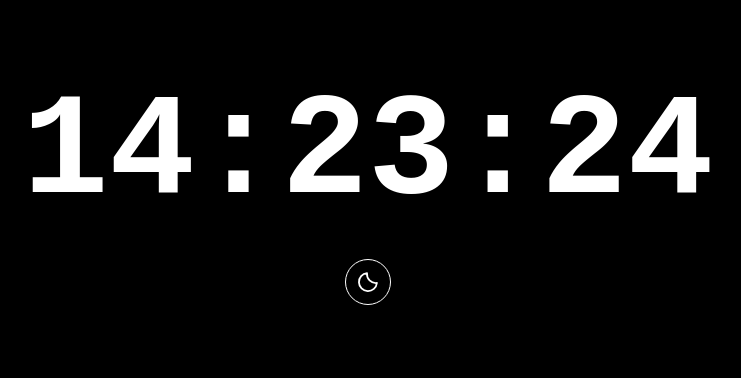
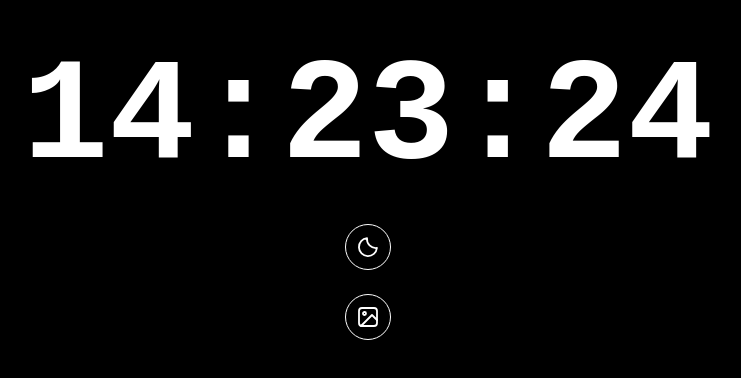
Before and after one commit to Jippie/Jippie.github.io, a plain HTML site: page clock.html in a window 1280 px wide. Shown: the part 212-590 px from the top of the page, without its empty margins (272-1013 px from the left). Drawn offline with Linux system fonts and the light colour scheme.

Commit message:
clock updates

```diff
--- a/clock.html
+++ b/clock.html
@@ -1,4 +1,3 @@
-
 <!DOCTYPE html>
 <html lang="nl">
 <head>
@@ -20,6 +19,13 @@
                         1.42-1.42"/>
             </svg>
         </button>
+        <button id="background" aria-label="Change background" title="Change background">
+            <svg id="background-icon" viewBox="0 0 24 24" aria-hidden="true">
+                <rect x="3" y="3" width="18" height="18" rx="3"/>
+                <circle cx="8.5" cy="8.5" r="1.5"/>
+                <path d="m21 15-5-5L5 21"/>
+            </svg>
+        </button>
     </main>
 </body>
 </html>
--- a/scripts/clock.js
+++ b/scripts/clock.js
@@ -7,6 +7,7 @@ let dark = localStorage.getItem("dark") !== "false";
 function updateClock() {
     clock.textContent = new Date().toLocaleTimeString("nl-NL");
 }
+
 function updateTheme() {
     document.body.style.backgroundColor = dark ? "black" : "white";
     document.body.style.color = dark ? "white" : "black";
--- a/styles/clock.css
+++ b/styles/clock.css
@@ -1,4 +1,3 @@
-
 * {
     box-sizing: border-box;
 }
@@ -6,8 +5,8 @@
 body {
     margin: 0;
     min-height: 100vh;
-    background-color: black;
-    color: white;
+    background: #000;
+    color: #fff;
     font-family: monospace;
     transition: background-color 0.25s, color 0.25s;
 }
@@ -27,24 +26,34 @@ font-weight: bold;
 font-variant-numeric: tabular-nums;
 }
 
-#dark-light {
+#dark-light,
+#background {
 display: grid;
 place-items: center;
+width: 46px;
+height: 46px;
 padding: 10px;
 border: 1px solid currentColor;
 border-radius: 50%;
 background: transparent;
 color: inherit;
 cursor: pointer;
-transition: transform 0.2s, background-color 0.2s;
+transition: background-color 0.2s, transform 0.2s;
 }
 
-#dark-light:hover {
+#dark-light:hover,
+#background:hover {
 background-color: #80808022;
-transform: rotate(15deg);
+transform: scale(1.08);
 }
 
-#theme-icon {
+#dark-light:active,
+#background:active {
+transform: scale(0.94);
+}
+
+#theme-icon,
+#background-icon {
 width: 24px;
 height: 24px;
 fill: none;
```
